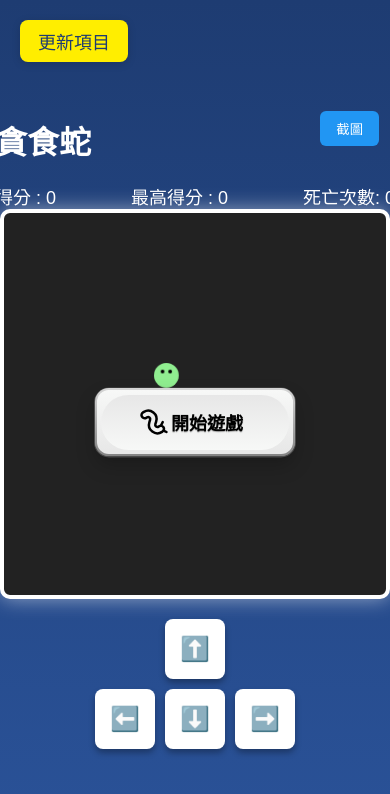
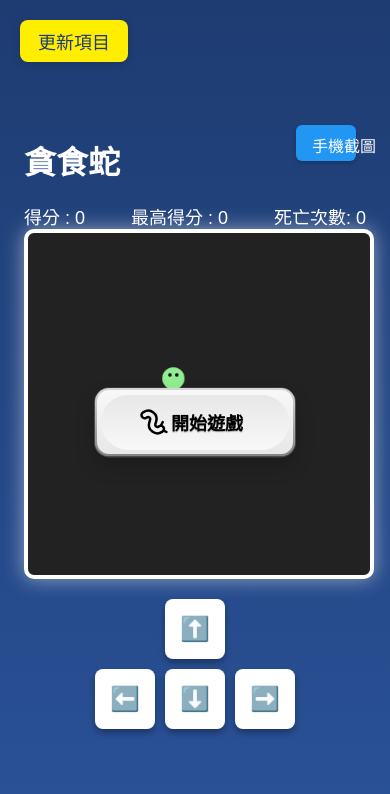
Before and after one commit to tn00627974/snake-game, a plain HTML site: page index.html in a window 390 px wide. Both pictures are taken after a click on the button "更新項目". Drawn offline with nearby package versions, Linux system fonts and the light colour scheme.

Commit message:
調整遊戲畫布樣式以適應不同螢幕尺寸，優化按鈕樣式，更新遊戲截圖功能，並新增版本更新資訊

```diff
--- a/css/style.css
+++ b/css/style.css
@@ -1,12 +1,12 @@
 #gameCanvas {
+  width: 100%;
+  height: auto;
   max-width: 100vw;
   max-height: 60vw;
-  width: 100%;
-  height: auto;
+  background: #222;
+  border-radius: 10px;
   display: block;
   margin: 0 auto;
-  background: #222;
-  border-radius: 10px;
 }
 
 #screenshotBtn {
@@ -20,25 +20,48 @@
   border: none;
   border-radius: 6px;
   cursor: pointer;
+  font-size: 16px;
+  width: auto; /* 移除固定寬度 */
+  min-width: 60px; /* 設定最小寬度 */
+  white-space: nowrap; /* 防止文字換行 */
+  box-shadow: 0 2px 4px rgba(0,0,0,0.2);
 }
+
 #gameArea {
   position: relative;
+  max-width: 480px;
+  width: 100%;
+  margin: 0 auto;
 }
 
+
 /* 手機板調整 */
-@media (max-width: 600px) {
+@media (max-width: 390px) {
+  body {
+    padding: 0 2vw;
+  }
   #gameCanvas {
     max-width: 98vw;
     max-height: 98vw;
   }
+  #screenshotBtn {
+    top: 10px;
+    right: 10px;
+    width: 36px;
+    height: 36px;
+  }
   .scoreboard, .controls {
     font-size: 1.2em;
   }
-  body {
-    padding: 0 2vw;
+  .updateBtn {
+    top: 8px;
+    left: 8px;
+    font-size: 14px;
+    padding: 6px 12px;
   }
 }
 
+/* 桌面預設：彈性排版與適當單位 */
 body {
   font-family: "Galano Grotesque", Poppins, Montserrat, sans-serif;
   background: linear-gradient(to bottom, #1e3c72, #2a5298);
@@ -46,9 +69,10 @@ body {
   flex-direction: column;
   align-items: center;
   justify-content: center;
-  height: 100vh;
+  min-height: 100vh;
   margin: 0;
   color: #fff;
+  padding: 0 24px;
 }
 h1 {
   margin-bottom: 20px;
@@ -85,11 +109,11 @@ canvas {
   background: #ffee00;
 }
 .scoreboard {
-  font-size: 10px;
-  margin-top: 10px;
   display: flex;
   justify-content: space-between;
-  width: 400px;
+  width: 100%;
+  font-size: 1.1em;
+  margin-top: 10px;
 }
 .scoreboard div {
   font-size: 18px;
--- a/index.html
+++ b/index.html
@@ -1,5 +1,6 @@
 <!DOCTYPE html>
 <html lang="zh-Hant">
+
 <head>
   <meta charset="UTF-8">
   <meta name="viewport" content="width=device-width, initial-scale=1.0">
@@ -9,6 +10,7 @@
   <script src="https://cdn.jsdelivr.net/npm/html2canvas@1.4.1/dist/html2canvas.min.js"></script>
 
 </head>
+
 <body>
   <button id="updateBtn" class="updateBtn">更新項目</button>
   <!-- 修改開始遊戲按鈕，使用 .button 樣式與動畫字母 -->
@@ -16,9 +18,14 @@
     <span class="outline"></span>
     <span class="state state--default">
       <span class="icon">
-        <svg
-
-        xmlns="http://www.w3.org/2000/svg" width="24" height="24" viewBox="0 0 24 24" fill="none" stroke="currentColor" stroke-width="2" stroke-linecap="round" stroke-linejoin="round" class="lucide lucide-worm-icon lucide-worm"><path d="m19 12-1.5 3"/><path d="M19.63 18.81 22 20"/><path d="M6.47 8.23a1.68 1.68 0 0 1 2.44 1.93l-.64 2.08a6.76 6.76 0 0 0 10.16 7.67l.42-.27a1 1 0 1 0-2.73-4.21l-.42.27a1.76 1.76 0 0 1-2.63-1.99l.64-2.08A6.66 6.66 0 0 0 3.94 3.9l-.7.4a1 1 0 1 0 2.55 4.34z"/></svg>
+        <svg xmlns="http://www.w3.org/2000/svg" width="24" height="24" viewBox="0 0 24 24" fill="none"
+          stroke="currentColor" stroke-width="2" stroke-linecap="round" stroke-linejoin="round"
+          class="lucide lucide-worm-icon lucide-worm">
+          <path d="m19 12-1.5 3" />
+          <path d="M19.63 18.81 22 20" />
+          <path
+            d="M6.47 8.23a1.68 1.68 0 0 1 2.44 1.93l-.64 2.08a6.76 6.76 0 0 0 10.16 7.67l.42-.27a1 1 0 1 0-2.73-4.21l-.42.27a1.76 1.76 0 0 1-2.63-1.99l.64-2.08A6.66 6.66 0 0 0 3.94 3.9l-.7.4a1 1 0 1 0 2.55 4.34z" />
+        </svg>
       </span>
       <p>
         <span style="--i:1">開</span>
@@ -38,7 +45,7 @@
   </button>
 
   <div id="gameArea">
-    <button id="screenshotBtn" onclick="downloadScreenshot()">截圖</button>
+    <button id="screenshotBtn" onclick="downloadScreenshot()">手機截圖</button>
     <h1>貪食蛇</h1>
     <div class="scoreboard">
       <div>得分 : <span id="score">0</span></div>
@@ -54,18 +61,19 @@
       <button class="control-btn" id="leftBtn">⬅️</button>
       <button class="control-btn" id="downBtn">⬇️</button>
       <button class="control-btn" id="rightBtn">➡️</button>
-      <!-- <div></div>
-      <div></div>
-      <div></div> -->
     </div>
   </div>
 
-
-
   <script>
     function downloadScreenshot() {
+      const options = {
+      backgroundColor: '#222', // 設定為與 canvas 相同的黑色背景
+      useCORS: true,
+      allowTaint: true,
+    };
       // 只截取 #gameArea 區塊，包含分數、標題、canvas、按鈕
-    html2canvas(document.getElementById('gameArea')).then(function(canvas) {
+      const gameArea = document.getElementById('gameArea');
+      html2canvas(gameArea,options).then(function (canvas) {
         const link = document.createElement('a');
         link.download = 'game_screenshot.png';
         link.href = canvas.toDataURL('image/png');
@@ -112,22 +120,22 @@ function updateScoreboard() {
 
     function drawSnakeAndApple() {
       ctx.clearRect(0, 0, canvas.width, canvas.height);
-  ctx.drawImage(appleImg, apple.x, apple.y, grid*1.5, grid*1.5);
+      ctx.drawImage(appleImg, apple.x, apple.y, grid * 1.5, grid * 1.5);
       snake.forEach((part, index) => {
         if (index === 0) {
           ctx.fillStyle = '#90ee90';
           ctx.beginPath();
-      ctx.arc(part.x + grid/2, part.y + grid/2, grid/2 + 3, 0, 2 * Math.PI);
+          ctx.arc(part.x + grid / 2, part.y + grid / 2, grid / 2 + 3, 0, 2 * Math.PI);
           ctx.fill();
           ctx.fillStyle = 'black';
           ctx.beginPath();
-      ctx.arc(part.x + grid/2 - 4, part.y + grid/2 - 4, 2, 0, 2 * Math.PI);
-      ctx.arc(part.x + grid/2 + 4, part.y + grid/2 - 4, 2, 0, 2 * Math.PI);
+          ctx.arc(part.x + grid / 2 - 4, part.y + grid / 2 - 4, 2, 0, 2 * Math.PI);
+          ctx.arc(part.x + grid / 2 + 4, part.y + grid / 2 - 4, 2, 0, 2 * Math.PI);
           ctx.fill();
         } else {
           ctx.fillStyle = '#90ee90';
           ctx.beginPath();
-      ctx.arc(part.x + grid/2, part.y + grid/2, grid/2 - 2, 0, 2 * Math.PI);
+          ctx.arc(part.x + grid / 2, part.y + grid / 2, grid / 2 - 2, 0, 2 * Math.PI);
           ctx.fill();
         }
       });
@@ -170,25 +178,25 @@ function gameLoop() {
         snake.pop();
       }
 
-  ctx.drawImage(appleImg, apple.x, apple.y, grid*1.5, grid*1.5);
+      ctx.drawImage(appleImg, apple.x, apple.y, grid * 1.5, grid * 1.5);
 
       snake.forEach((part, index) => {
         if (index === 0) {
           ctx.fillStyle = '#90ee90'
           // ctx.fillStyle = snakeColor;
           ctx.beginPath();
-      ctx.arc(part.x + grid/2, part.y + grid/2, grid/2 + 3, 0, 2 * Math.PI);
+          ctx.arc(part.x + grid / 2, part.y + grid / 2, grid / 2 + 3, 0, 2 * Math.PI);
           ctx.fill();
           ctx.fillStyle = 'black';
           ctx.beginPath();
-      ctx.arc(part.x + grid/2 - 4, part.y + grid/2 - 4, 2, 0, 2 * Math.PI);
-      ctx.arc(part.x + grid/2 + 4, part.y + grid/2 - 4, 2, 0, 2 * Math.PI);
+          ctx.arc(part.x + grid / 2 - 4, part.y + grid / 2 - 4, 2, 0, 2 * Math.PI);
+          ctx.arc(part.x + grid / 2 + 4, part.y + grid / 2 - 4, 2, 0, 2 * Math.PI);
           ctx.fill();
         } else {
           ctx.fillStyle = '#90ee90';
           // ctx.fillStyle = snakeColor;
           ctx.beginPath();
-      ctx.arc(part.x + grid/2, part.y + grid/2, grid/2 - 2, 0, 2 * Math.PI);
+          ctx.arc(part.x + grid / 2, part.y + grid / 2, grid / 2 - 2, 0, 2 * Math.PI);
           ctx.fill();
         }
       });
@@ -242,16 +250,15 @@ document.getElementById('downBtn').addEventListener('click', () => {
     });
 
     // === 更新按鈕 ===
-document.getElementById('updateBtn').onclick = function() {
+    document.getElementById('updateBtn').onclick = function () {
       alert([
-    'v0.03',
-    '=== 新增 ===',
-    '• 方向鍵按鈕點擊特效',
-    '• 得分字體 : Galano Grotesque',
-    '•遊戲截圖功能',
+        'v0.04',
+        // '=== 新增 ===',
+        // '• 方向鍵按鈕點擊特效',
+        // '• 得分字體 : Galano Grotesque',
+        // '•遊戲截圖功能',
         '=== 修復 ===',
-    '• 蘋果隨機產生位置不貼近邊界',
-    '• 蛇會亂數變黑色問題！'
+        '• (截圖)手機截圖會跑版問題',
       ].join('\n'));
     };
 
@@ -272,4 +279,5 @@ resetGame(false);
     updateScoreboard();
   </script>
 </body>
+
 </html>
```
Also changed, not shown: images/game_screenshot (1).png (deleted), images/game_screenshot (2).png (deleted), images/game_screenshot (3).png (deleted), images/game_screenshot (4).png (deleted), images/game_screenshot (5).png (deleted), images/game_screenshot.png (deleted), updateinfo.txt. Lines whose indentation alone changed are shown as unchanged.
